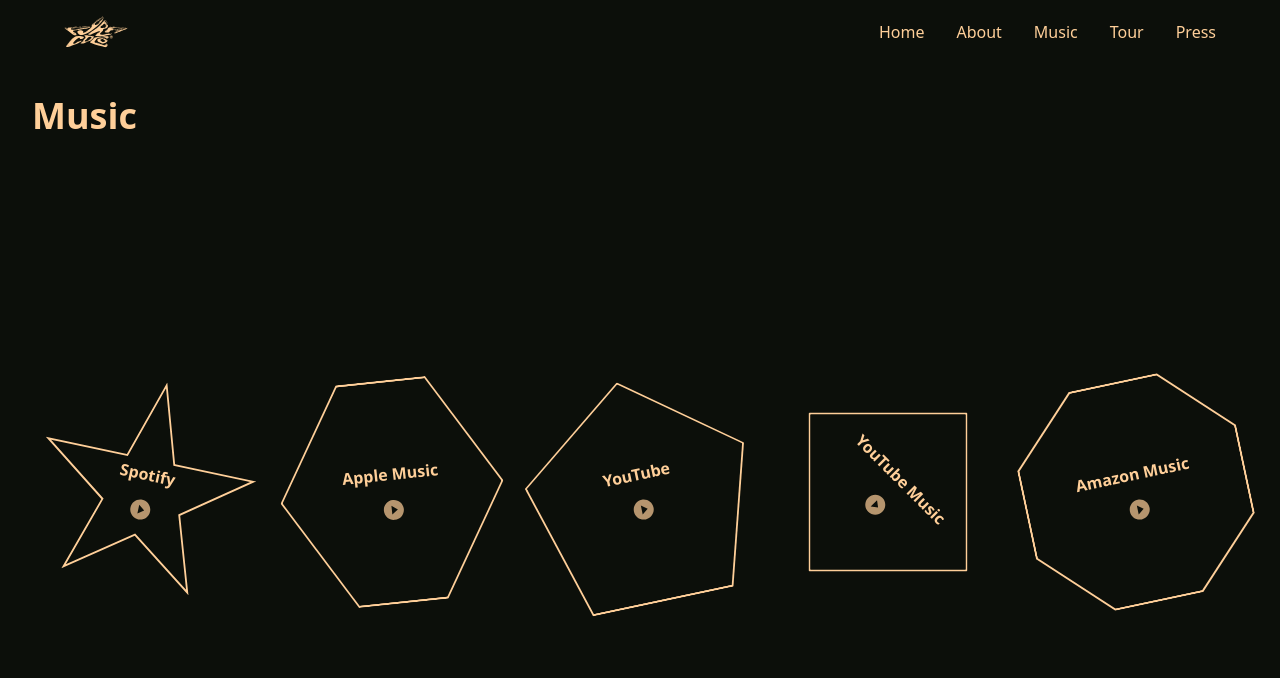
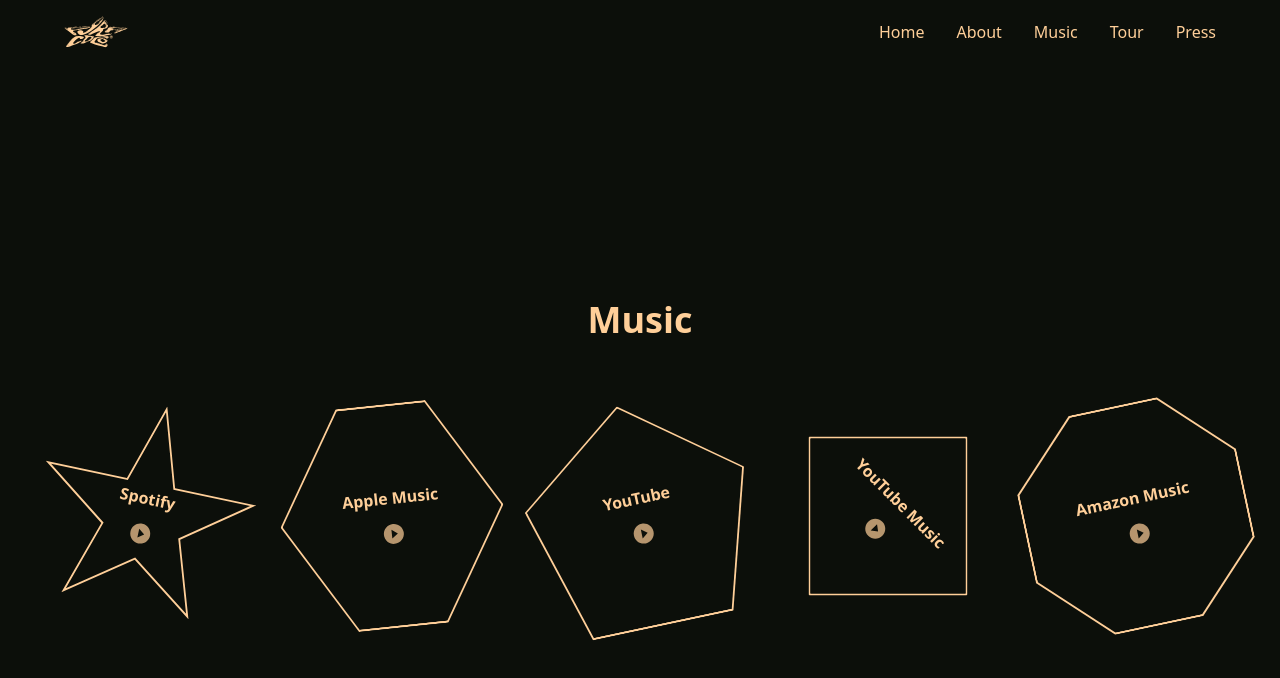
Before and after one commit to reeeeeee-dev/official-puracoco, a Nuxt app: page /music in a window 1280 px wide. Shown: the top 678 px of the page. Built offline with nearby package versions, Linux system fonts and the light colour scheme.

Commit message:
💄 layout fixes

```diff
--- a/pages/music.vue
+++ b/pages/music.vue
@@ -92,14 +92,14 @@ const updateGradient = (color: string) => {
 
 <template>
   <main
-    class="h-screen p-4 md:p-8 text-(--cream) relative overflow-x-hidden overflow-y-hidden flex flex-col"
+    class="h-screen p-4 md:p-8 text-(--cream) relative overflow-x-hidden overflow-y-hidden flex flex-col items-center justify-center"
     :style="{ '--gradient-color': 'transparent' }"
   >
     <div
       class="page-gradient absolute inset-0 pointer-events-none transition-opacity duration-500"
-    ></div>
-    <h1 class="text-3xl md:text-4xl mb-2 md:mb-4 font-bold shrink-0 relative z-10">Music</h1>
-    <div class="flex-1 flex items-center justify-center min-h-0 relative z-10">
+    />
+    <div class="flex flex-col items-center justify-center relative z-10">
+      <h1 class="text-3xl md:text-4xl font-bold mb-12 md:mb-16">Music</h1>
       <div class="flex flex-wrap items-center justify-center gap-4 md:gap-6">
         <div
           v-for="(service, index) in streamingServices"
```
